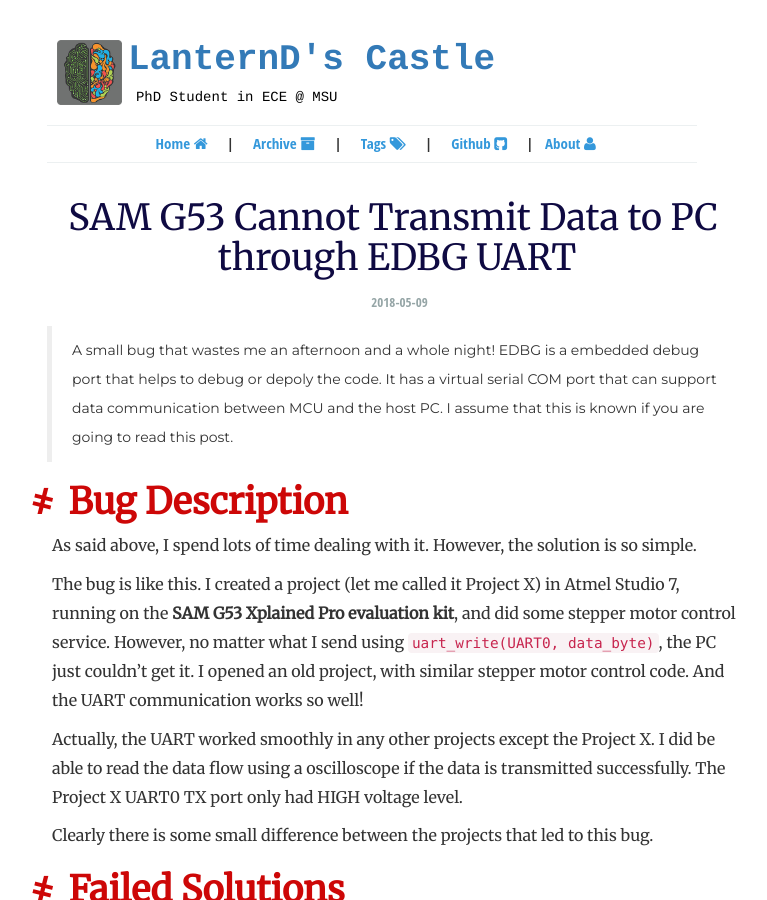
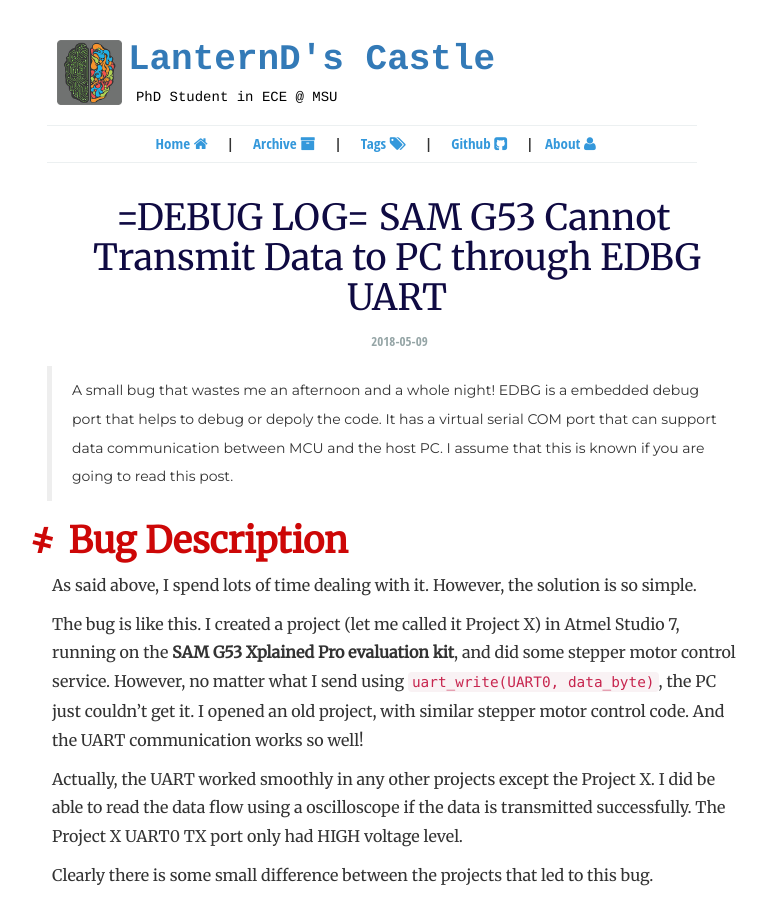
Before and after one commit to LanternD/en.dlyang.me, a Jekyll site: the page built from _posts/2018-05-09-sam-g53-uart-cannot-transmit-data-to-pc-through-edbg-uart.md, in a window 1280 px wide and 900 px high. Shown: the whole window, without its empty margins (243-1010 px from the left). Built offline with Jekyll 4.4.1, drawn with Linux system fonts in a browser that asks for light colours; comment, search, counter and statistics services are not loaded.

Commit message:
Update post: same reason as previous commit

```diff
--- a/_posts/2018-05-09-sam-g53-uart-cannot-transmit-data-to-pc-through-edbg-uart.md
+++ b/_posts/2018-05-09-sam-g53-uart-cannot-transmit-data-to-pc-through-edbg-uart.md
@@ -1,6 +1,6 @@
 ---
 layout: post
-title: <DEBUG LOG> SAM G53 Cannot Transmit Data to PC through EDBG UART
+title: =DEBUG LOG= SAM G53 Cannot Transmit Data to PC through EDBG UART
 description: A small bug that wastes me an afternoon and a whole night! EDBG is a embedded debug port that helps to debug or depoly the code. It has a virtual serial COM port that can support data communication between MCU and the host PC. I assume that this is known if you are going to read this post.
 permalink: /sam-g53-uart-cannot-transmit-data-to-pc-through-edbg-uart/
 categories: [blog]
```
